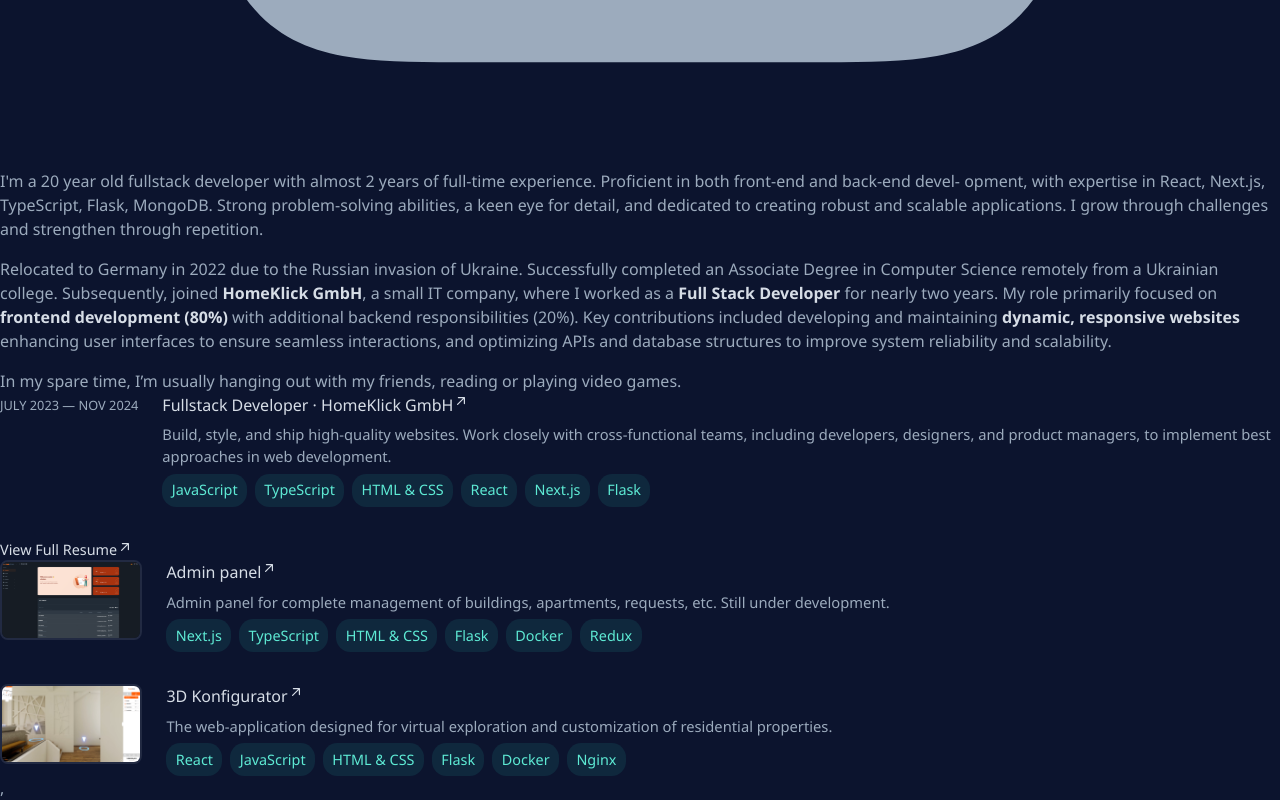
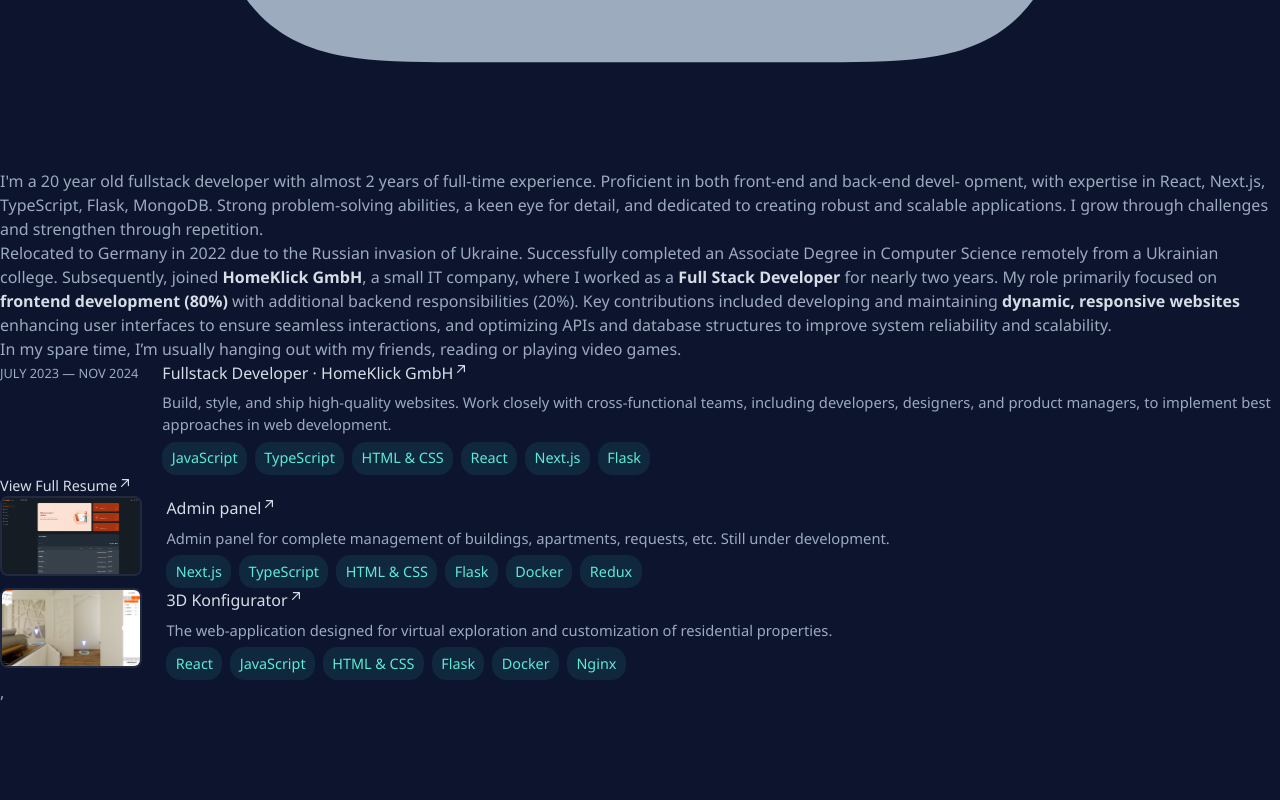
Before and after one commit to Illmix/illia-chaban, a React (Vite) app: page / in a window 1280 px wide. Shown: the part 3868-4668 px from the top of the page. After the commit the page ends 4572 px from the top, so only its background shows below. Built offline with nearby package versions, Linux system fonts and the light colour scheme.

Commit message:
change work-section css with tailwind

```diff
--- a/src/App.css
+++ b/src/App.css
@@ -4,17 +4,6 @@
 
 .active .nav-indicator{
     width: 4rem;
-}
-
-.summary-container, .work-container{
-    display: flex;
-    flex-direction: column;
-    gap: 1rem;
-    position: relative;
-}
-
-.work-container {
-    gap: 2rem;
 }
 
 .work-picture {
--- a/src/sections/right-side/components/Experience.tsx
+++ b/src/sections/right-side/components/Experience.tsx
@@ -3,7 +3,7 @@
 import WorkSectionList from "../../../components/work-section/WorkSectionList.tsx";
 const Experience = () => {
     return (
-        <div className="work-container">
+        <div className="work-container flex flex-col gap-8 relative">
             <div className="observer" id="#experience"></div>
             <h3 className="heading mobile-section-header">EXPERIENCE</h3>
             <WorkSectionList works={experiences}/>
--- a/src/sections/right-side/components/Projects.tsx
+++ b/src/sections/right-side/components/Projects.tsx
@@ -17,7 +17,7 @@
     }, [isVisible])
 
     return (
-        <div className="work-container">
+        <div className="work-container flex flex-col gap-4 relative">
             <h3 className="heading mobile-section-header">PROJECTS</h3>
             <WorkSectionList works={projects}/>
             <div className="observer" ref={ref} style={{bottom: '-5rem'}} id="#projects"></div>
--- a/src/sections/right-side/components/Summary.tsx
+++ b/src/sections/right-side/components/Summary.tsx
@@ -15,7 +15,7 @@
     }, [isVisible])
 
     return (
-        <div className="summary-container">
+        <div className="summary-container flex flex-col gap-8 relative">
             <div className="observer" ref={ref} id="#about"></div>
             <h3 className="heading mobile-section-header">ABOUT</h3>
             <p className="summary-text">
```
